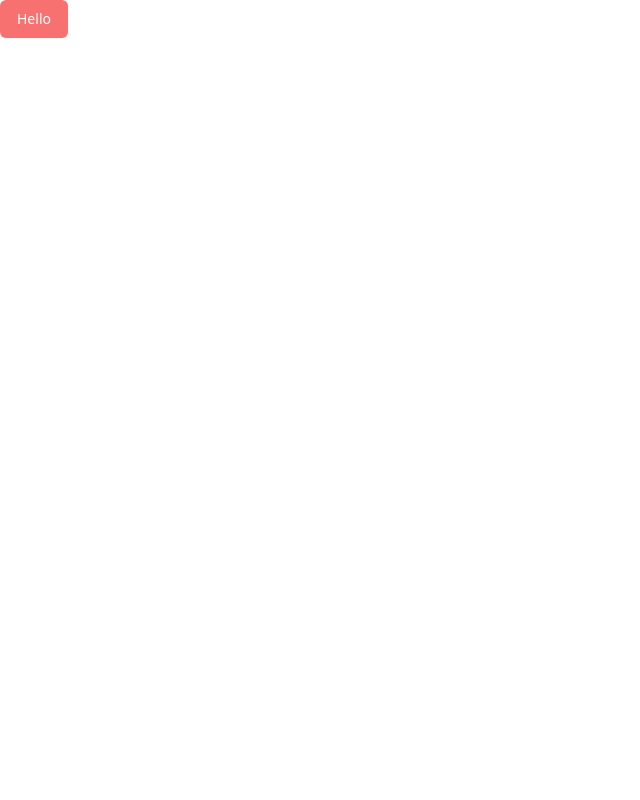
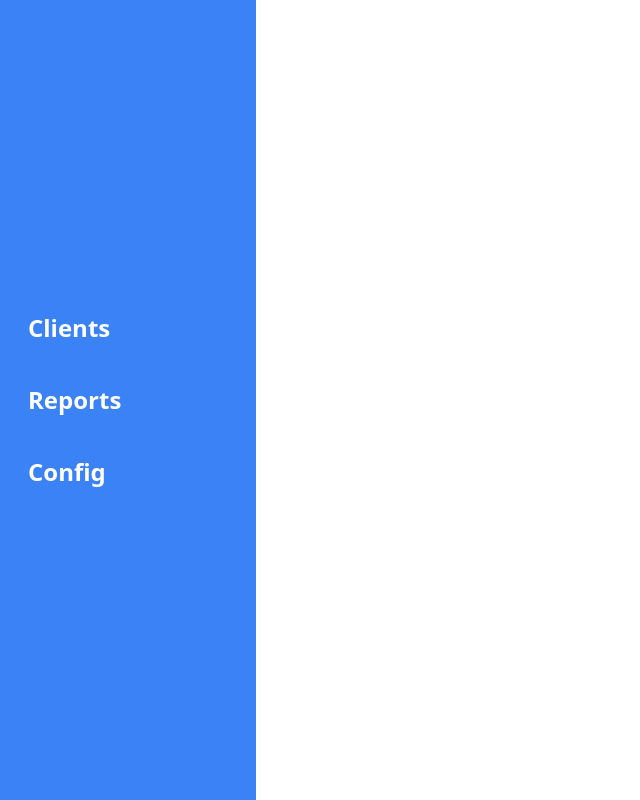
Before and after one commit to jarturogl05/SistemaBancario, an Angular app in the folder BankSystem/: page / in a window 1280 px wide. Shown: the whole page, without its empty margins (0-640 px from the left). Built offline with nearby package versions, Linux system fonts and the light colour scheme.

Commit message:
sidebar  manager menu

```diff
--- a/BankSystem/src/app/app.component.html
+++ b/BankSystem/src/app/app.component.html
@@ -1,15 +1 @@
-<button
-  class="
-    py-2
-    px-4
-    border border-transparent
-    shadow-sm
-    text-sm
-    font-medium
-    rounded-md
-    text-white
-    bg-red-400
-  "
->
-  Hello
-</button>
+<app-manager-home></app-manager-home>
--- a/BankSystem/src/app/components/manager-sidebar/manager-sidebar.component.html
+++ b/BankSystem/src/app/components/manager-sidebar/manager-sidebar.component.html
@@ -1 +1,31 @@
-<p>manager-sidebar works!</p>
+<div
+  class="
+    bg-blue-500
+    hidden
+    max-h-screen
+    min-h-screen
+    md:flex
+    flex-col
+    place-content-evenly
+  "
+>
+
+  <ul class="block">
+    <li *ngFor="let item of menuItems" class="font-bold cursor-pointer">
+      <a
+        href={{item.src}}
+        class="
+          block
+          text-2xl text-white
+          px-7
+          py-5
+          hover:bg-blue-700
+          transition
+          duration-200
+        "
+      >
+        {{ item.text }}
+      </a>
+    </li>
+  </ul>
+</div>
--- a/BankSystem/src/app/components/manager-sidebar/manager-sidebar.component.ts
+++ b/BankSystem/src/app/components/manager-sidebar/manager-sidebar.component.ts
@@ -3,13 +3,17 @@ import { Component, OnInit } from '@angular/core';
 @Component({
   selector: 'app-manager-sidebar',
   templateUrl: './manager-sidebar.component.html',
-  styleUrls: ['./manager-sidebar.component.css']
+  styleUrls: ['./manager-sidebar.component.css'],
 })
 export class ManagerSidebarComponent implements OnInit {
 
-  constructor() { }
+  menuItems = [
+    { text: 'Clients', src: '/Clients' },
+    { text: 'Reports', src: '/Reports' },
+    { text: 'Config', src: '/Config' },
+  ];
 
-  ngOnInit(): void {
-  }
+  constructor() {}
 
+  ngOnInit(): void {}
 }
--- a/BankSystem/src/app/pages/manager-home/manager-home.component.html
+++ b/BankSystem/src/app/pages/manager-home/manager-home.component.html
@@ -1 +1,6 @@
-<p>manager-home works!</p>
+<div class="grid grid-cols-5">
+    <div class="col-span-1">
+        <app-manager-sidebar></app-manager-sidebar>
+    </div>
+
+</div>
```
